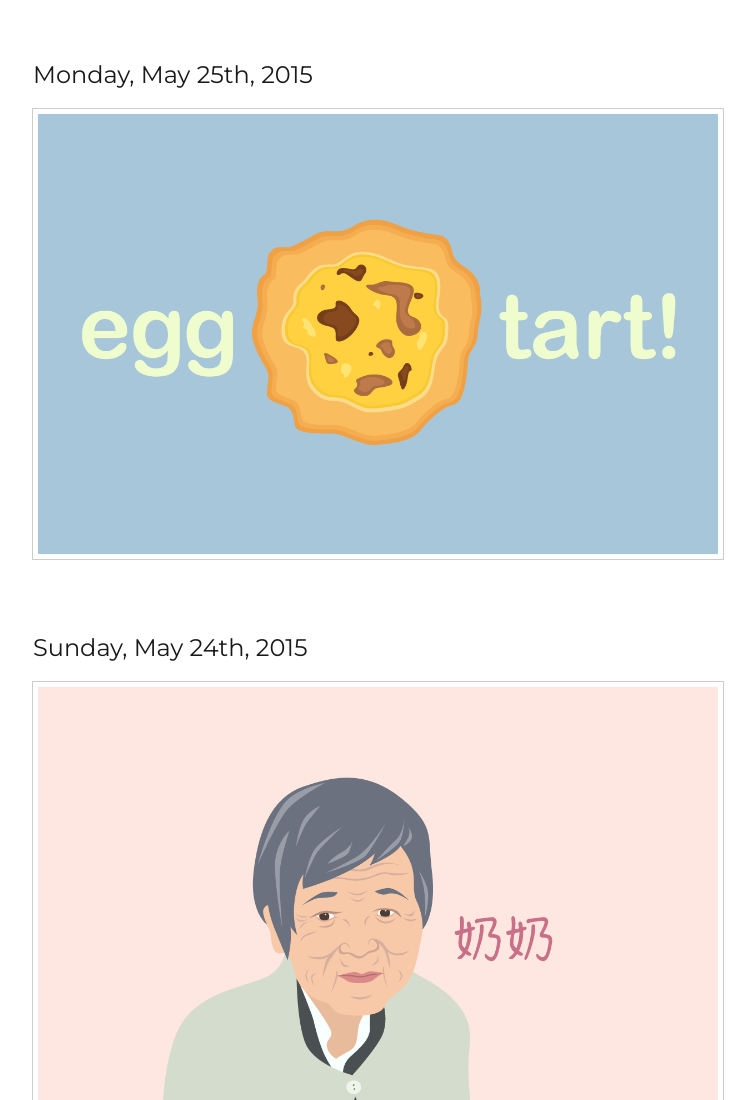
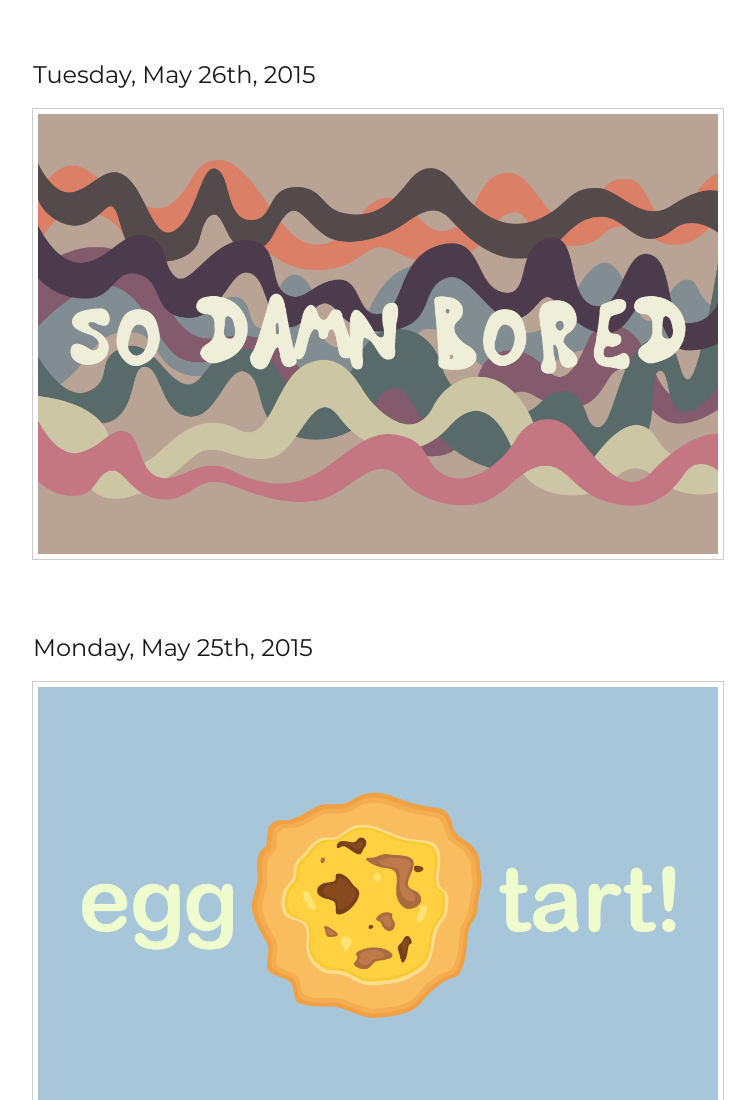
Before and after one commit to notajingoist/postcards, a plain HTML site: page index.html in a window 1280 px wide. Shown: the top 1100 px of the page, without its empty margins (267-1022 px from the left). Drawn offline with Linux system fonts and the light colour scheme.

Commit message:
postcard 4

```diff
--- a/index.html
+++ b/index.html
@@ -10,6 +10,11 @@
 
 </head>
 <body>
+    <div class="entry">
+        <h2>Tuesday, May 26th, 2015</h2>
+        <img class="postcard postcard-front" id="4f" src="images/pf_052615.png">
+        <img class="postcard postcard-back hide" id="4b" src="images/pb_052615.png">
+    </div>
     <div class="entry">
         <h2>Monday, May 25th, 2015</h2>
         <img class="postcard postcard-front" id="3f" src="images/pf_052515.png">
```
Also changed, not shown: images/pb_052615.png (added), images/pf_052615.png (added).
